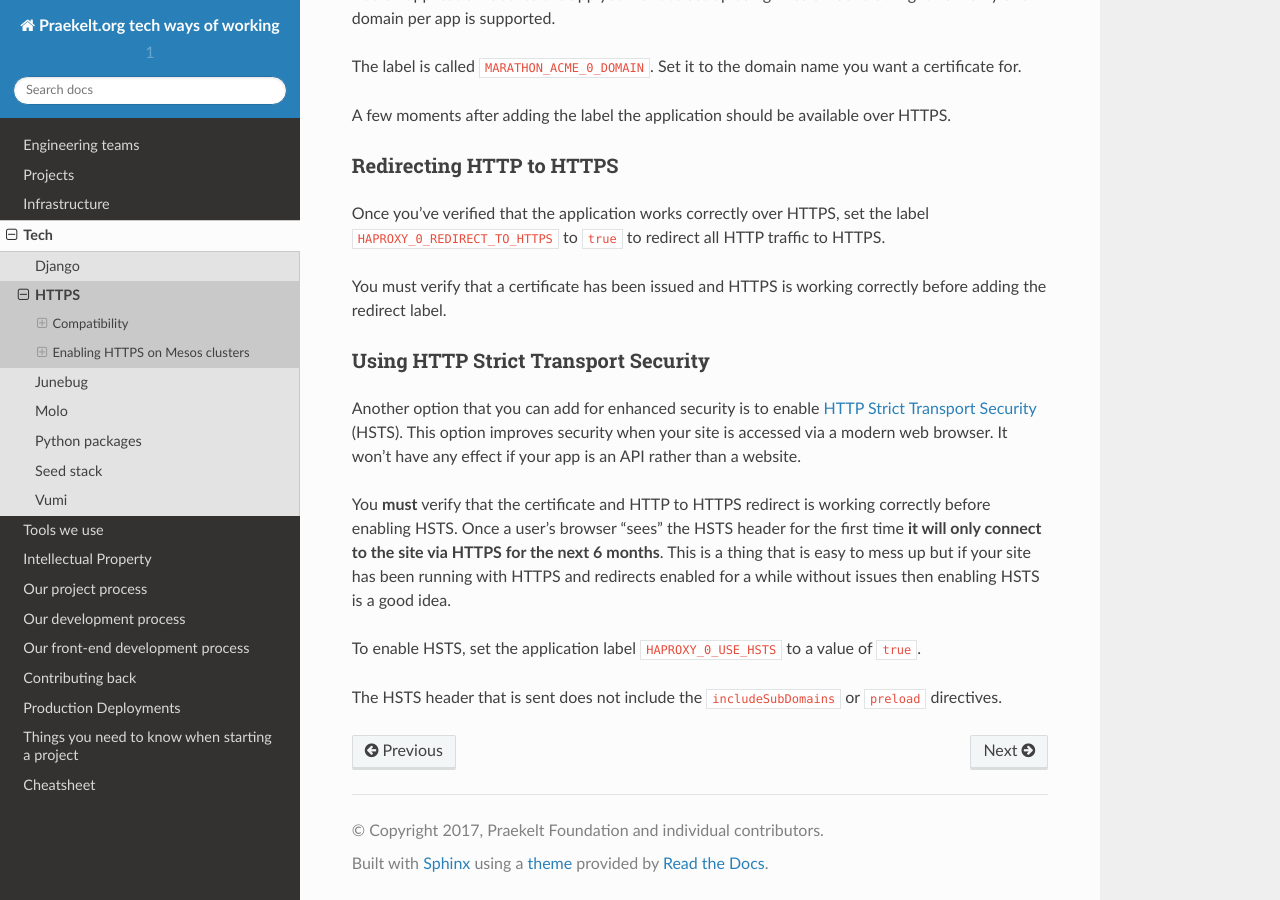
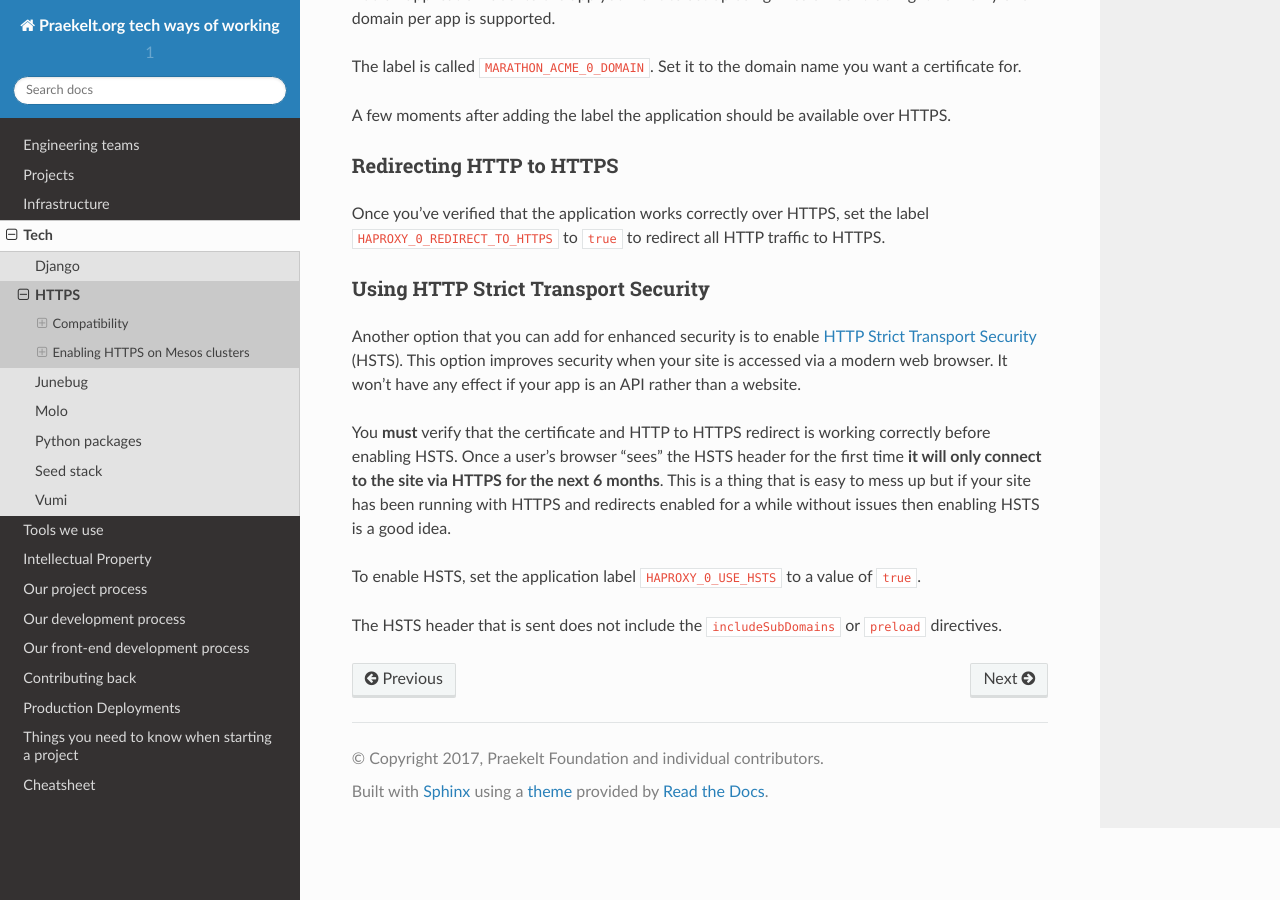
Before and after one commit to praekeltfoundation/ways-of-working, a Sphinx documentation site: the page built from docs/tech/https.md, in a window 1280 px wide and 900 px high, scrolled down 2150 px. Built offline with Sphinx 7.4.7 and the Read the Docs theme 2.0.0, drawn with Linux system fonts in a browser that asks for light colours.

Commit message:
You can enable HTTPS redirects before a cert has been issued (@alexmuller)

```diff
--- a/docs/tech/https.md
+++ b/docs/tech/https.md
@@ -97,9 +97,6 @@ A few moments after adding the label the application should be available over HT
 Once you've verified that the application works correctly over HTTPS, set the label
 `HAPROXY_0_REDIRECT_TO_HTTPS` to `true` to redirect all HTTP traffic to HTTPS.
 
-You must verify that a certificate has been issued and HTTPS is working correctly
-before adding the redirect label.
-
 ### Using HTTP Strict Transport Security
 
 Another option that you can add for enhanced security is to enable
```
